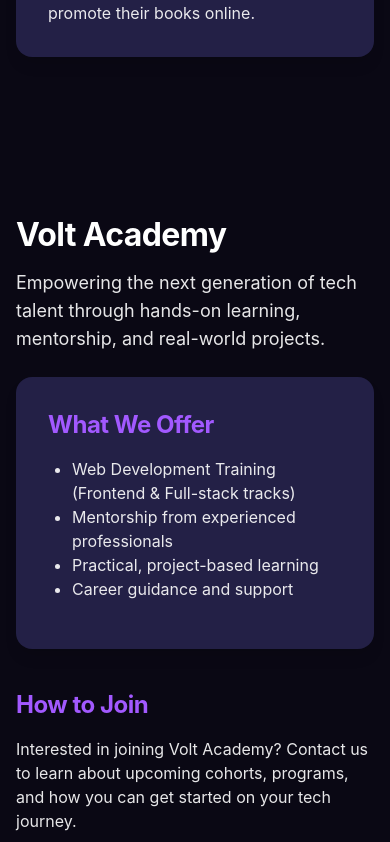
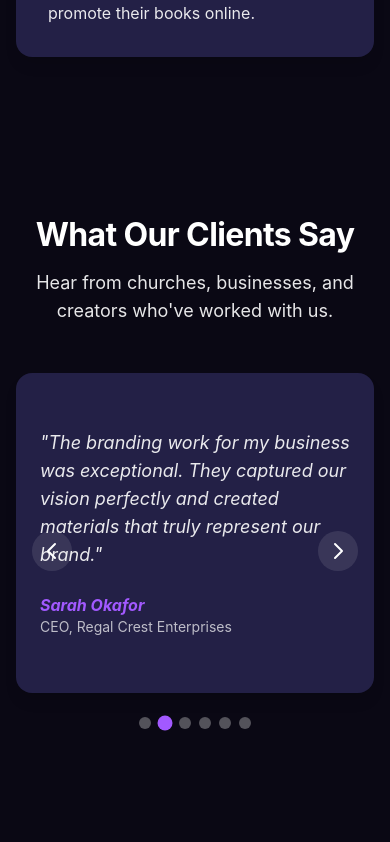
Before and after one commit to jerr001/voltcreativelab, a Next.js app in the folder volt-creative-lab/: page / in a window 390 px wide. Shown: the part 7222-8064 px from the top of the page. Built offline with nearby package versions, Linux system fonts and the light colour scheme.

Commit message:
feat: Add testimonials section and update academy date to June 1, 2026

```diff
--- a/volt-creative-lab/src/app/academy/page.tsx
+++ b/volt-creative-lab/src/app/academy/page.tsx
@@ -21,7 +21,7 @@
             Web Development Training Bootcamp
           </h2>
           <p className="text-xl font-semibold mb-6 text-white/95">
-            Next Cohort Begins Monday, May 2, 2026
+            Next Cohort Begins Monday, 1 June 2026
           </p>
 
           <div className="grid grid-cols-1 md:grid-cols-2 gap-6 mb-8">
--- /dev/null
+++ b/volt-creative-lab/src/app/api/testimonials/route.ts
@@ -0,0 +1,38 @@
+import { NextResponse } from "next/server";
+
+const testimonials = [
+  {
+    name: "Pastor John Adebayo",
+    feedback: "Volt Creative Lab transformed our church's online presence. The website is beautiful and user-friendly, and our congregation loves the sermon archive feature.",
+    role: "Senior Pastor, Grace Point Church"
+  },
+  {
+    name: "Sarah Okafor",
+    feedback: "The branding work for my business was exceptional. They captured our vision perfectly and created materials that truly represent our brand.",
+    role: "CEO, Regal Crest Enterprises"
+  },
+  {
+    name: "Michael Johnson",
+    feedback: "As an author, I was impressed by their publishing services. They helped me from manuscript to published book, including a professional website.",
+    role: "Author, 'Print Your Own Money'"
+  },
+  {
+    name: "Rev. Emmanuel Nwosu",
+    feedback: "The Church Digital Launch System was exactly what we needed. In just 7 days, we had a professional website with online giving and visitor connection.",
+    role: "Lead Pastor, Revival Assembly"
+  },
+  {
+    name: "Adaeze Chukwu",
+    feedback: "The web development training at Volt Academy was life-changing. I went from no coding experience to building full websites. Highly recommend!",
+    role: "Volt Academy Graduate"
+  },
+  {
+    name: "David Thompson",
+    feedback: "Outstanding graphic design work for our conference flyers. Professional, creative, and delivered on time. Will definitely work with them again.",
+    role: "Event Coordinator, Faith Possibilities Conference"
+  }
+];
+
+export async function GET() {
+  return NextResponse.json(testimonials);
+}
--- a/volt-creative-lab/src/app/page.tsx
+++ b/volt-creative-lab/src/app/page.tsx
@@ -1,6 +1,7 @@
 import Link from "next/link";
 import Image from "next/image";
 import AcademyCarousel from "@/components/AcademyCarousel";
+import TestimonialsCarousel from "@/components/TestimonialsCarousel";
 
 export default function Home() {
   return (
@@ -366,6 +367,17 @@
         </div>
       </section>
 
+      {/* TESTIMONIALS SECTION */}
+      <section id="testimonials" className="max-w-6xl mx-auto py-20 px-4">
+        <h2 className="text-4xl font-extrabold mb-8 text-white text-center">
+          What Our Clients Say
+        </h2>
+        <p className="text-lg text-white/90 mb-12 text-center">
+          Hear from churches, businesses, and creators who've worked with us.
+        </p>
+        <TestimonialsCarousel />
+      </section>
+
       {/* ACADEMY SECTION */}
       <section id="academy" className="max-w-4xl mx-auto py-20 px-4">
         <h2 className="text-4xl font-extrabold mb-8 text-white">
--- a/volt-creative-lab/src/components/AcademyCarousel.tsx
+++ b/volt-creative-lab/src/components/AcademyCarousel.tsx
@@ -9,7 +9,7 @@
   const slides = [
     {
       title: "Web Development Training Bootcamp",
-      startDate: "May 2, 2026",
+      startDate: "1 June 2026",
       duration: "3 Months",
       cost: "₦80,000",
       originalCost: "₦160,000",
--- /dev/null
+++ b/volt-creative-lab/src/components/TestimonialsCarousel.tsx
@@ -0,0 +1,134 @@
+"use client";
+
+import { useState, useEffect } from "react";
+
+interface Testimonial {
+  name: string;
+  feedback: string;
+  role: string;
+}
+
+export default function TestimonialsCarousel() {
+  const [testimonials, setTestimonials] = useState<Testimonial[]>([]);
+  const [currentSlide, setCurrentSlide] = useState(0);
+  const [loading, setLoading] = useState(true);
+
+  useEffect(() => {
+    const fetchTestimonials = async () => {
+      try {
+        const response = await fetch("/api/testimonials");
+        if (response.ok) {
+          const data = await response.json();
+          setTestimonials(data);
+        }
+      } catch (error) {
+        console.error("Failed to fetch testimonials:", error);
+      } finally {
+        setLoading(false);
+      }
+    };
+
+    fetchTestimonials();
+  }, []);
+
+  useEffect(() => {
+    if (testimonials.length > 0) {
+      const timer = setInterval(() => {
+        setCurrentSlide((prev) => (prev + 1) % testimonials.length);
+      }, 6000);
+      return () => clearInterval(timer);
+    }
+  }, [testimonials.length]);
+
+  const goToSlide = (index: number) => {
+    setCurrentSlide(index);
+  };
+
+  const nextSlide = () => {
+    setCurrentSlide((prev) => (prev + 1) % testimonials.length);
+  };
+
+  const prevSlide = () => {
+    setCurrentSlide((prev) => (prev - 1 + testimonials.length) % testimonials.length);
+  };
+
+  if (loading) {
+    return (
+      <div className="flex justify-center items-center h-64">
+        <div className="text-white">Loading testimonials...</div>
+      </div>
+    );
+  }
+
+  if (testimonials.length === 0) {
+    return (
+      <div className="text-center text-white/70">
+        No testimonials available at the moment.
+      </div>
+    );
+  }
+
+  return (
+    <div className="relative w-full">
+      {/* Carousel Container */}
+      <div className="relative min-h-80 md:h-72 overflow-hidden bg-[#232046] rounded-2xl shadow-lg">
+        {testimonials.map((testimonial, index) => (
+          <div
+            key={index}
+            className={`absolute inset-0 p-6 sm:p-8 md:p-12 flex flex-col justify-center text-white transition-opacity duration-500 ${
+              index === currentSlide ? "opacity-100" : "opacity-0"
+            }`}
+          >
+            <blockquote className="text-lg sm:text-xl md:text-2xl italic mb-6 text-white/90">
+              "{testimonial.feedback}"
+            </blockquote>
+            <div className="flex flex-col">
+              <cite className="font-bold text-[#a259ff] text-base sm:text-lg">
+                {testimonial.name}
+              </cite>
+              <span className="text-white/70 text-sm sm:text-base">
+                {testimonial.role}
+              </span>
+            </div>
+          </div>
+        ))}
+      </div>
+
+      {/* Navigation Dots */}
+      <div className="flex justify-center mt-6 space-x-2">
+        {testimonials.map((_, index) => (
+          <button
+            key={index}
+            onClick={() => goToSlide(index)}
+            className={`w-3 h-3 rounded-full transition-all duration-300 ${
+              index === currentSlide
+                ? "bg-[#a259ff] scale-125"
+                : "bg-white/30 hover:bg-white/50"
+            }`}
+            aria-label={`Go to testimonial ${index + 1}`}
+          />
+        ))}
+      </div>
+
+      {/* Navigation Arrows */}
+      <button
+        onClick={prevSlide}
+        className="absolute left-4 top-1/2 transform -translate-y-1/2 bg-white/10 hover:bg-white/20 text-white p-2 rounded-full transition-all duration-300 hover:scale-110"
+        aria-label="Previous testimonial"
+      >
+        <svg className="w-6 h-6" fill="none" stroke="currentColor" viewBox="0 0 24 24">
+          <path strokeLinecap="round" strokeLinejoin="round" strokeWidth={2} d="M15 19l-7-7 7-7" />
+        </svg>
+      </button>
+      <button
+        onClick={nextSlide}
+        className="absolute right-4 top-1/2 transform -translate-y-1/2 bg-white/10 hover:bg-white/20 text-white p-2 rounded-full transition-all duration-300 hover:scale-110"
+        aria-label="Next testimonial"
+      >
+        <svg className="w-6 h-6" fill="none" stroke="currentColor" viewBox="0 0 24 24">
+          <path strokeLinecap="round" strokeLinejoin="round" strokeWidth={2} d="M9 5l7 7-7 7" />
+        </svg>
+      </button>
+    </div>
+  );
+}
```
